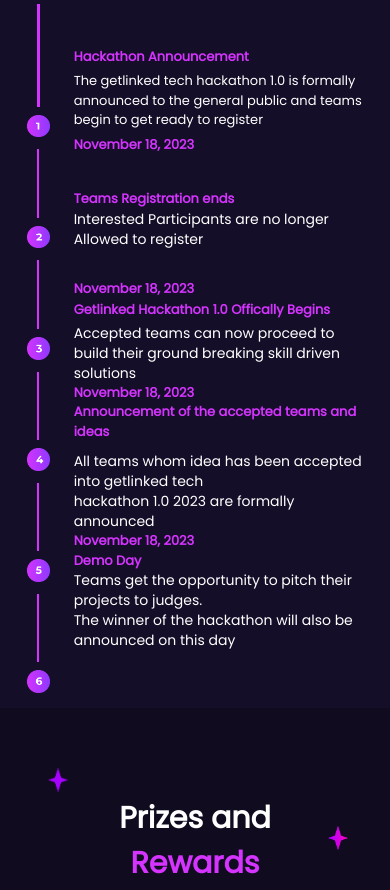
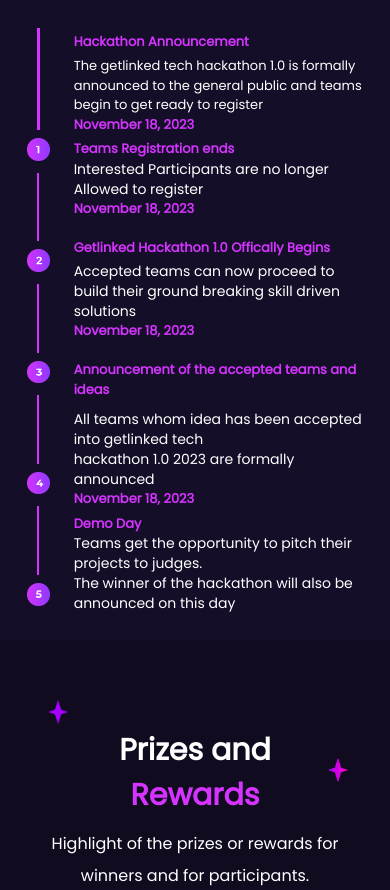
Before and after one commit to Ekweaga/getlinkedTech, a Next.js app: page / in a window 390 px wide. Shown: the part 5268-6158 px from the top of the page. Built offline with nearby package versions, Linux system fonts and the light colour scheme.

Commit message:
Project finished

```diff
--- a/src/app/components/menu.jsx
+++ b/src/app/components/menu.jsx
@@ -8,7 +8,7 @@
 
 return (
     <>
-    <nav className="flex justify-between md:pr-[120px] pt-[30px] pl-[30px] pb-[10px] items-center border-b-[1px] border-[#2c2c2c] pr-3" style={{}}>
+    <nav className="flex justify-between md:pr-[120px] pt-[30px] pl-[30px] pb-[10px] items-center border-b-[1px] border-[#2c2c2c] pr-3">
         <div className="logo md:ml-[150px]">
             <h3 className="font-semibold md:text-[30px] text-[15px]">
                 get<span className="text-[#d434fe]">linked</span>
@@ -16,21 +16,21 @@
         </div>
 
         <div className="md:flex justify-evenly gap-[120px] mr-[50px] items-center hidden">
-            <ul className="flex justify-around gap-[30px] item-center text-sm">
+            <ul className="flex justify-around gap-[30px] item-center text-sm list-style-none relative" style={{zIndex:555}}>
                 <li className="cursor-pointer text-sm">
-                        Timeline
+                  <a href="#timeline" className="cursor-pointer text-white"> Timeline</a>
+                </li>
+                <li className="cursor-pointer text-sm ">
+                    Overview
+                </li>
+                <li className="cursor-pointer text-sm ">
+                   <Link href="#faqs">FAQs</Link>
                 </li>
                 <li className="cursor-pointer text-sm">
-                    Overview
-                </li>
-                <li className="cursor-pointer text-sm">
-                    FAQs
-                </li>
-                <li className="cursor-pointer text-sm">
-                    Contact
+                <Link href="contacts" className="cursor-pointer">Contact</Link>
                 </li>
             </ul>
-            <div className="md:block none"><button class="bg-gradient-to-r from-[#d434fe] to-[#9d39ff] p-2 w-[150px] rounded-sm">Register</button></div>
+            <div className="md:block none"><button class="bg-gradient-to-r from-[#d434fe] to-[#9d39ff] p-2 w-[150px] rounded-sm"><Link href="register">Register</Link></button></div>
         </div>
 
         <div
@@ -53,13 +53,13 @@
           </div>
 
           <ul className="flex flex-col justify-center h-[300px] gap-10 py-2 text-lg mt-[100px] pl-[30px]">
-          <li  onClick={() => setOpen(!open)}><Link href="/">Timeline</Link></li>
+          <li  onClick={() => setOpen(!open)}><Link href="#timeline">Timeline</Link></li>
           <li className="cursor-pointer" >
               Overview
             </li>
 
-                <li  onClick={() => setOpen(!open)}>FAQs</li>
-                <li  onClick={() => setOpen(!open)}>Contact</li>
+                <li  onClick={() => setOpen(!open)}><Link href="#faqs">FAQs</Link> </li>
+                <li  onClick={() => setOpen(!open)}><Link href="contacts">Contact</Link></li>
 
                 <li>  <button className="bg-gradient-to-r from-[#d434fe] to-[#9d39ff] p-2 w-[150px] rounded-sm"><Link href="register">Register</Link></button></li>
           </ul>
--- a/src/app/components/success.jsx
+++ b/src/app/components/success.jsx
@@ -1,5 +1,6 @@
 import React from 'react'
 import Image from "next/image"
+import Link from "next/link"
 
 function Success() {
   return (
@@ -19,10 +20,10 @@
                     <h3 className="text-[20px] font-bold text-center">you have successfully Registered</h3>
 
                     <p className="text-center text-[15px] mt-[10px] leading-8 relative">Yes, it was easy and you did it!<br/>
-check your mail box for next step<sub class="absolute right-[20px] bottom-3"><Image src="/emoji.png" width={15} height={10} alt="emoji"/></sub></p>
+check your mail box for next step<sub class="absolute md:right-[20px] bottom-3 right-0"><Image src="/emoji.png" width={15} height={10} alt="emoji"/></sub></p>
                     </div>
                     <div>
-                    <button className="bg-gradient-to-r from-[#f927c1] to-[#9d39ff] p-2 rounded-sm md:w-[350px] w-[300px]">Back</button>
+                    <button className="bg-gradient-to-r from-[#f927c1] to-[#9d39ff] p-2 rounded-sm md:w-[350px] w-[300px]"><Link href="/">Back</Link></button>
                     </div>
                 </div>
 
--- a/src/app/components/timeline.jsx
+++ b/src/app/components/timeline.jsx
@@ -4,10 +4,10 @@
 function TimeLines() {
   return (
     <>
-    <div className="p-3 relative md:block hidden">
+    <div className="p-3 relative md:block hidden" id="timeline">
 
     <div className="flex flex-col items-center justify-center gap-2 md:p-[50px] ">
-      <h2 className="text-[25px] font-extrabold text-center">Timeline</h2>
+      <h2 className="text-[25px] font-extrabold text-center p-3 md:p-0 mt-[10px] ">Timeline</h2>
       <p className="text-[15px] text-center">Here is the breakdown of the time we anticipate <br/>
 using for the upcoming event.</p>
     </div>
@@ -164,7 +164,7 @@
 
     <div className="md:hidden block">
     <div className="flex flex-col items-center justify-center gap-2 p-[4px] ">
-      <h2 className="text-[25px] font-extrabold text-center">Timeline</h2>
+      <h2 className="text-[25px] font-extrabold text-center pt-4">Timeline</h2>
       <p className="text-[15px] text-center">Here is the breakdown of the time we anticipate <br/>
 using for the upcoming event.</p>
     </div>
@@ -223,38 +223,34 @@
 </div>
 
 <div className="flex flex-col items-center gap-2">
-  <div>
-    <Image src="/ok.png" width={2} height={10} alt="ok"/>
-  </div>
-  <div>
-    <Image src="/No 6.png" width={60} height={60} alt="ok"/>
-  </div>
+
+
 </div>
 
 
 </div>
 
 
-<div className="dates p-3">
+<div className="dates p-3 ">
 
 
-        <div >
+        <div className="" data-aos="fade-down">
           <h3 className="font-extrabold text-[#d434fe] text-[13px]  text-left -mt-[0px]">Hackathon Announcement</h3>
           <p className=" text-[13px] mt-[05px] text-left">The getlinked tech hackathon 1.0 is formally announced
 to the general public and teams begin to get ready to register</p>
         </div>
 
-        <div className="font-extrabold text-[#d434fe] text-[13px] mt-[5px]" ><h4 class="text-left">November 18, 2023</h4></div>
+        <div className="font-extrabold text-[#d434fe] text-[13px] mt-[px]" ><h4 class="text-left mt-[0px]">November 18, 2023</h4></div>
 
- <div data-aos="">
-          <h3 className="font-extrabold text-[#d434fe]  text-[13px] text-left mt-[35px]">Teams Registration ends</h3>
+ <div data-aos="fade-down" className="mt-[05px]">
+          <h3 className="font-extrabold text-[#d434fe]  text-[13px] text-left ">Teams Registration ends</h3>
           <p className="text-sm text-left mt-[0px]">Interested Participants are no longer Allowed to
 register</p>
         </div>
 
-        <div className="font-extrabold text-[#d434fe] "><h4 class="text-left text-[13px] font-extrabold mt-[30px]" data-aos="">November 18, 2023</h4></div>
+        <div className="font-extrabold text-[#d434fe] mt-[0px] "><h4 class="text-left text-[13px] font-extrabold " data-aos="">November 18, 2023</h4></div>
 
-        <div data-aos="">
+        <div data-aos="fade-down" className="mt-[20px]">
           <h3 className="font-extrabold text-[#d434fe] text-[13px]  text-left mt-[2px]">Getlinked Hackathon 1.0 Offically Begins</h3>
           <p className="text-sm text-left mt-[3px]">Accepted teams can now proceed to build their
 ground breaking skill driven solutions</p>
@@ -262,7 +258,7 @@
 
         <div className="font-extrabold text-[#d434fe] text-left text-[13px] " data-aos=""><h4>November 18, 2023</h4></div>
 
-        <div data-aos="">
+        <div data-aos="fade-down" className="mt-[20px]">
           <h4 className="font-extrabold text-[#d434fe]  text-[13px] text-left mt-[0px]">Announcement of the accepted teams
 and ideas</h4>
           <p className="text-sm mt-[10px]">All teams whom idea has been accepted into getlinked tech<br/>
@@ -271,7 +267,7 @@
 
         <div className="font-extrabold text-[#d434fe]  text-[13px] text-left mt-[0px]" data-aos=""><h4>November 18, 2023</h4></div>
 
-        <div data-aos="">
+        <div data-aos="fade-down" className="mt-[05px]">
           <h4 className="font-extrabold text-[#d434fe] text-[13px] text-left mt-[0px]">Demo Day</h4>
           <p className="text-sm">Teams get the opportunity to pitch their projects to judges.<br/>
 The winner of the hackathon will also be announced on
--- a/src/app/faqs.jsx
+++ b/src/app/faqs.jsx
@@ -4,7 +4,7 @@
 function FAQs() {
   return (
     <>
-    <div class="border-b-[1px] border-[#2c2c2c] pb-[40px] relative">
+    <div class="border-b-[1px] border-[#2c2c2c] pb-[40px] relative" id="faqs">
         <div class="flex items-center justify-around -mt-[30px] flex-col md:flex-row md:p-0 p-3">
 
             <div class="relative">
--- a/src/app/globals.css
+++ b/src/app/globals.css
@@ -26,6 +26,7 @@
   color: white;
   background: #150e28;
   overflow-x:hidden;
+  position:relative;
 
   margin:0;
   padding:0;
--- a/src/app/page.js
+++ b/src/app/page.js
@@ -35,7 +35,7 @@
         <Rules/>
         <Criteria/>
         <FAQs/>
-        <TimeLines/>
+        <TimeLines />
         <Prizes/>
         <Partners/>
         <Terms/>
--- a/src/app/register/page.js
+++ b/src/app/register/page.js
@@ -210,7 +210,7 @@
     </div>
   </div>
 
-{confirmReg ? <Success/> : null}
+{confirmReg ? <Success/> : <Success/>}
    </>
   )
 }
```
